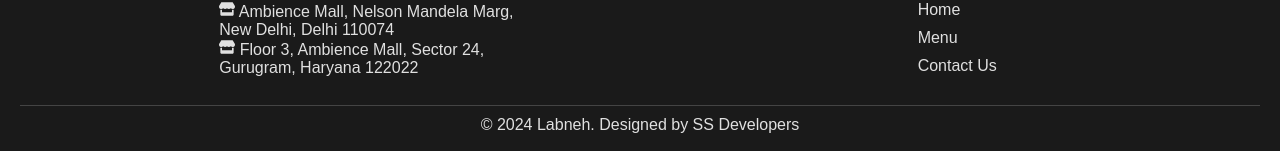
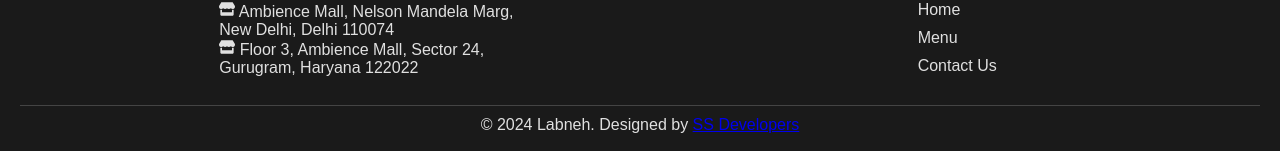
Before and after one commit to mudabbir525/labneh-foods, a React (Vite) app: page /contact-us in a window 1280 px wide. Shown: the part 1089-1240 px from the top of the page. Built offline with nearby package versions, Linux system fonts and the light colour scheme.

Commit message:
Update Footer.jsx

```diff
--- a/src/pages/Footer.jsx
+++ b/src/pages/Footer.jsx
@@ -58,9 +58,19 @@
         */}
       </div>
 
-      <div className="footer-bottom">
-        <p>© 2024 Labneh. Designed by SS Developers</p>
-      </div>
+     <div className="footer-bottom">
+  <p>
+    © 2024 Labneh. Designed by{" "}
+    <a
+      href="https://wa.me/918328497607"
+      target="_blank"
+      rel="noopener noreferrer"
+      className="ss-developers"
+    >
+      SS Developers
+    </a>
+  </p>
+</div>
     </footer>
   );
 }
```
